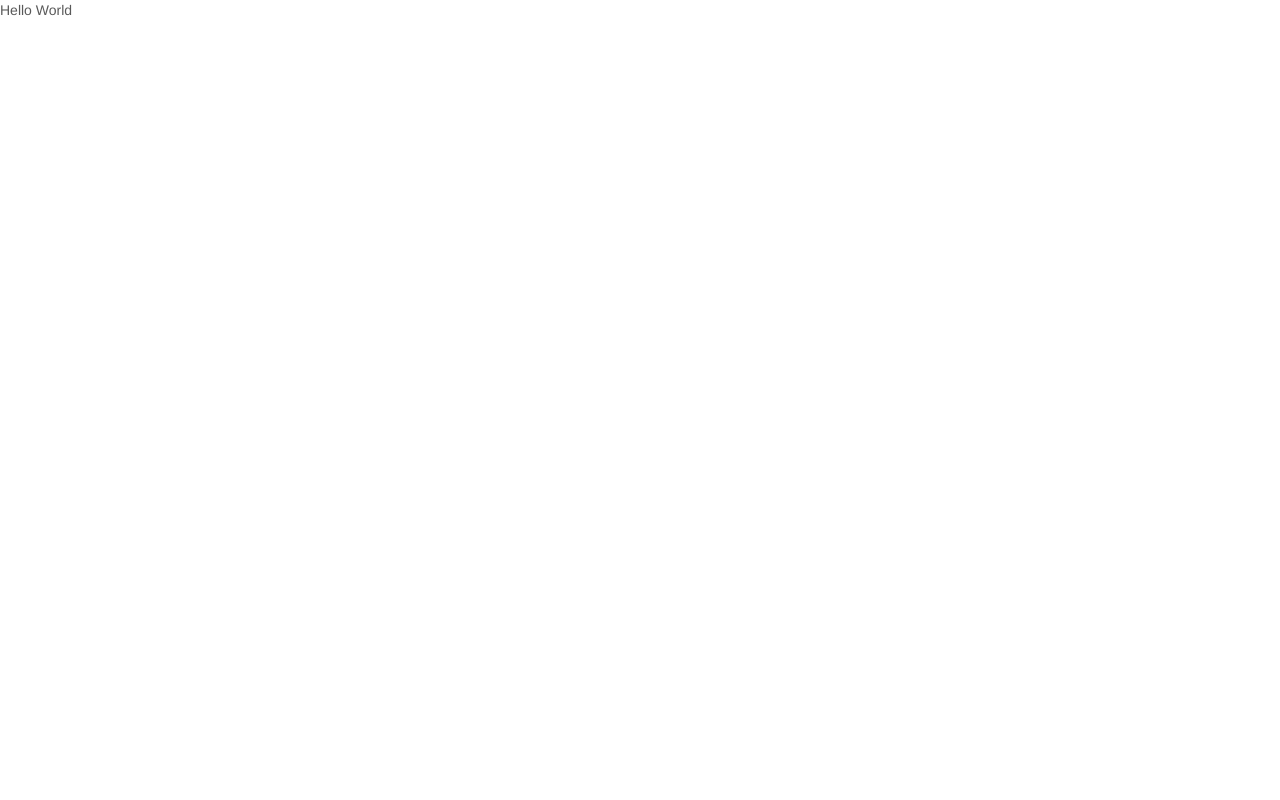
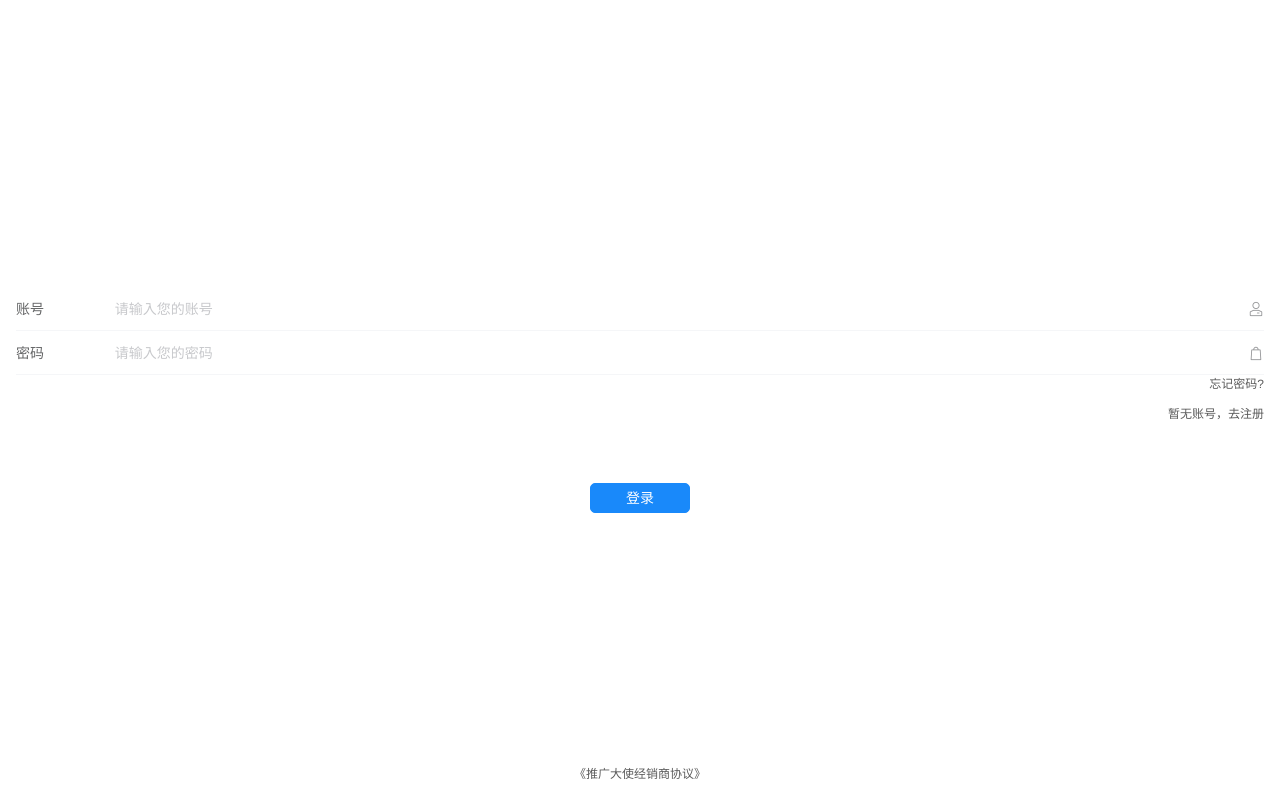
Before and after one commit to sebastiankennedy/vue-web-app-skeleton, a Vue app: page /auth/login in a window 1280 px wide. Built offline with nearby package versions, Linux system fonts and the light colour scheme.

Commit message:
Project init.

```diff
--- a/package.json
+++ b/package.json
@@ -13,7 +13,6 @@
   },
   "dependencies": {
     "axios": "^0.20.0",
-    "babel-plugin-import": "^1.13.0",
     "core-js": "^3.6.5",
     "js-cookie": "^2.2.1",
     "normalize.css": "^8.0.1",
@@ -29,6 +28,7 @@
     "@vue/cli-plugin-eslint": "~4.5.0",
     "@vue/cli-service": "~4.5.0",
     "babel-eslint": "^10.1.0",
+    "babel-plugin-import": "^1.13.0",
     "eslint": "^6.7.2",
     "eslint-plugin-vue": "^6.2.2",
     "vue-template-compiler": "^2.6.11"
--- a/src/router/index.js
+++ b/src/router/index.js
@@ -10,7 +10,6 @@ import authRouter from './modules/auth'
  */
 export const constantRoutes = []
 constantRoutes.push.apply(constantRoutes, authRouter)
-console.log(constantRoutes)
 
 /**
  * 需要根据用户角色动态加载的路由
--- a/src/views/pages/auth/login.vue
+++ b/src/views/pages/auth/login.vue
@@ -1,20 +1,108 @@
 <template>
-  <div>
-      Hello World
+  <div class="auth-login-page">
+    <div class="auth-login-page-header"></div>
+    <div class="auth-login-page-body">
+      <van-row>
+        <van-form @submit="onSubmit">
+          <van-field
+            v-model="username"
+            name="账号"
+            label="账号"
+            placeholder="请输入您的账号"
+            :rules="[{ required: true, message: '请输入账号' }]"
+            right-icon="manager-o"
+          />
+          <van-field
+            v-model="password"
+            type="password"
+            name="密码"
+            label="密码"
+            placeholder="请输入您的密码"
+            :rules="[{ required: true, message: '请输入密码' }]"
+            right-icon="bag-o"
+          />
+          <div class="auth-login-form-register-and-forget-password">
+            <p>忘记密码?</p>
+            <p>暂无账号，去注册</p>
+          </div>
+          <div class="auth-login-form-footer">
+            <van-button
+              class="auth-login-submit-button"
+              type="info"
+              native-type="submit"
+              size="normal"
+            >
+              登录
+            </van-button>
+          </div>
+        </van-form>
+      </van-row>
+    </div>
+    <div class="auth-login-page-footer">
+      <p>《推广大使经销商协议》</p>
+    </div>
   </div>
 </template>
 
 <script>
+import Vue from "vue";
+import { Col, Row, Form, Field, Button } from "vant";
+
+Vue.use(Col);
+Vue.use(Row);
+Vue.use(Form);
+Vue.use(Field);
+Vue.use(Button);
+
 export default {
-    name: 'AuthLogin',
-    data() {
-        return {
-            username: null,
-            password: null,
-        }
-    }
-}
+  name: "AuthLogin",
+  data() {
+    return {
+      username: null,
+      password: null,
+    };
+  },
+  methods: {
+    onSubmit() {},
+  },
+};
 </script>
 
 <style scoped>
+.auth-login-page {
+  height: 100%;
+  display: flex;
+  flex-direction: column;
+}
+.auth-login-page-header,
+.auth-login-page-body,
+.auth-login-page-footer {
+  flex: 1 1 auto;
+}
+.auth-login-form-register-and-forget-password > p {
+  padding-right: 1rem;
+  text-align: right;
+  font-size: 12px;
+}
+
+.auth-login-form-footer {
+  display: flex;
+  justify-content: center;
+  margin-top: 60px;
+}
+
+.auth-login-submit-button {
+  width: 100px;
+  height: 30px;
+  border-radius: 5px;
+}
+.auth-login-page-footer {
+  position: absolute;
+  bottom: 5px;
+  width: 100%;
+}
+.auth-login-page-footer > p {
+  font-size: 12px;
+  text-align: center;
+}
 </style>
```
Also changed, not shown: babel.config.js (+5 -9 lines), 1 other file (tests, documents, lock files or other folders).
